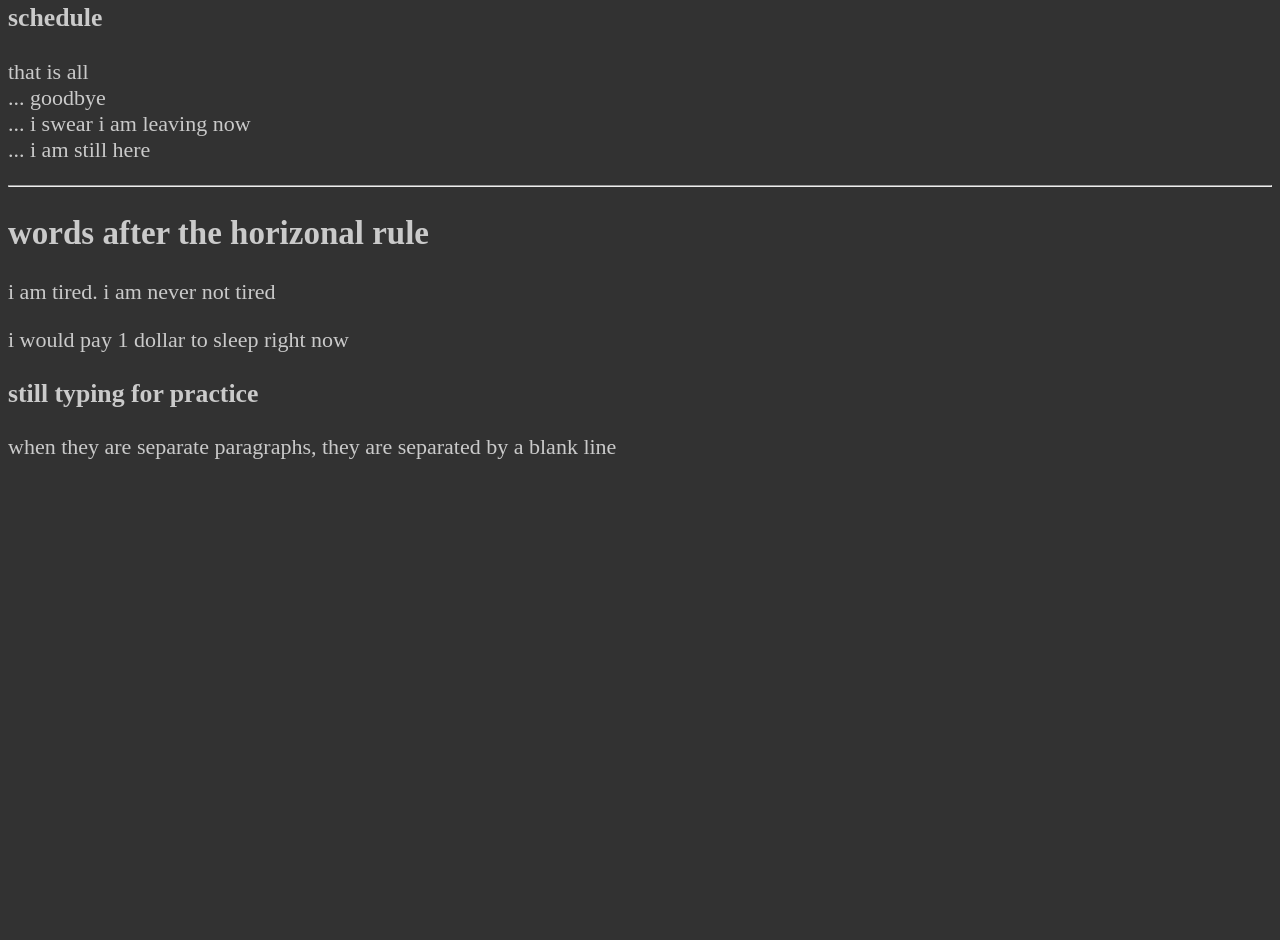
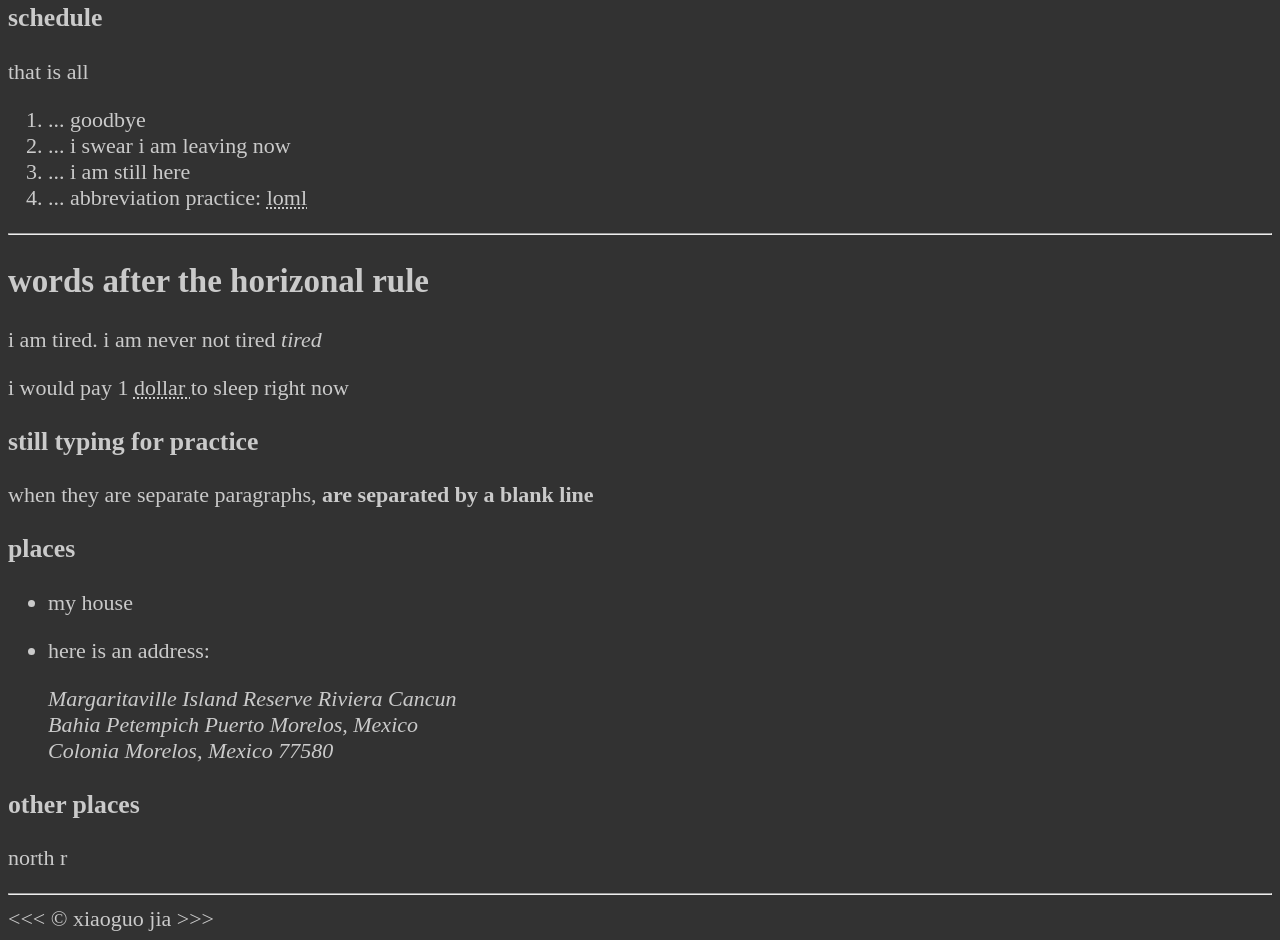
Before and after one commit to xiaoguo-jia/html, a plain HTML site: page html/lesson1/index.html in a window 1280 px wide. Shown: the part 252-1192 px from the top of the page. Before the commit the page ends 800 px from the top, so only its background shows below. Drawn offline with Linux system fonts and the light colour scheme.

Commit message:
types of list, emphasis on text

```diff
--- a/html/lesson1/index.html
+++ b/html/lesson1/index.html
@@ -1,40 +1,69 @@
 <!DOCTYPE html>
 <html lang="en">
-
 	<head>
-    <meta charset="utf-8">
-    <meta name="author" content="xiaoguo">
-    <meta name="description" content="this page contains what i am learning">
+		<meta charset="utf-8" />
+		<meta name="author" content="xiaoguo" />
+		<meta name="description" content="this page contains what i am learning" />
 		<title>my first web page</title>
-    <link rel="icon" href="favicon.ico" type="image/x-icon">
-    <link rel="stylesheet" href="main.css" type="text/css">
+		<link rel="icon" href="favicon.ico" type="image/x-icon" />
+		<link rel="stylesheet" href="main.css" type="text/css" />
 	</head>
 
 	<body>
 		<h1>hello world!</h1>
 
-    <hr>
+		<hr />
 
 		<h2>i want to go home</h2>
 		<p>this is my first webpage.</p>
 
 		<h3>schedule</h3>
-    <p>that is all
-        <br>... goodbye
-        <br>... i swear i am leaving now
-        <br>... i am still here
-    </p>
+		<p>that is all</p>
+		<ol>
+			<li>... goodbye</li>
+			<li>... i swear i am leaving now</li>
+			<li>... i am still here</li>
+			<li>
+				... abbreviation practice: <abbr title="loss of my life"> loml </abbr>
+			</li>
+		</ol>
 
-    <hr>
+		<hr />
 
 		<h2>words after the horizonal rule</h2>
-    <p>i am tired. i am never not tired</p>
-    <p>i would pay 1 dollar to sleep right now</p>
+		<p>i am tired. i am never not tired <em> tired </em></p>
+		<p>i would pay 1 <abbr title="$"> dollar </abbr> to sleep right now</p>
 
 		<h3>still typing for practice</h3>
-    <p>when they are separate paragraphs, they are separated by a blank line</p>
+		<p>
+			when they are separate paragraphs,
+			<strong>are separated by a blank line</strong>
+		</p>
+		<!--you have to type the first four characters of this and then it will autocomplete-->
 
-</body>
+		<h3>places</h3>
+		<ul>
+			<li><p>my house</p></li>
+			<li>
+				<p>here is an address:</p>
+				<address>
+					Margaritaville Island Reserve Riviera Cancun<br />
+					Bahia Petempich Puerto Morelos, Mexico <br />
+					Colonia Morelos, Mexico 77580
+				</address>
+			</li>
+		</ul>
+
+        <h3>other places</h3>
+        <dl>
+            <dt>north r</dt>
+
+        </dl>
 
 
+
+		<hr />
+
+		&lt;&lt;&lt; &copy; xiaoguo jia &gt;&gt;&gt;
+	</body>
 </html>
```
Lines whose indentation alone changed are shown as unchanged.
